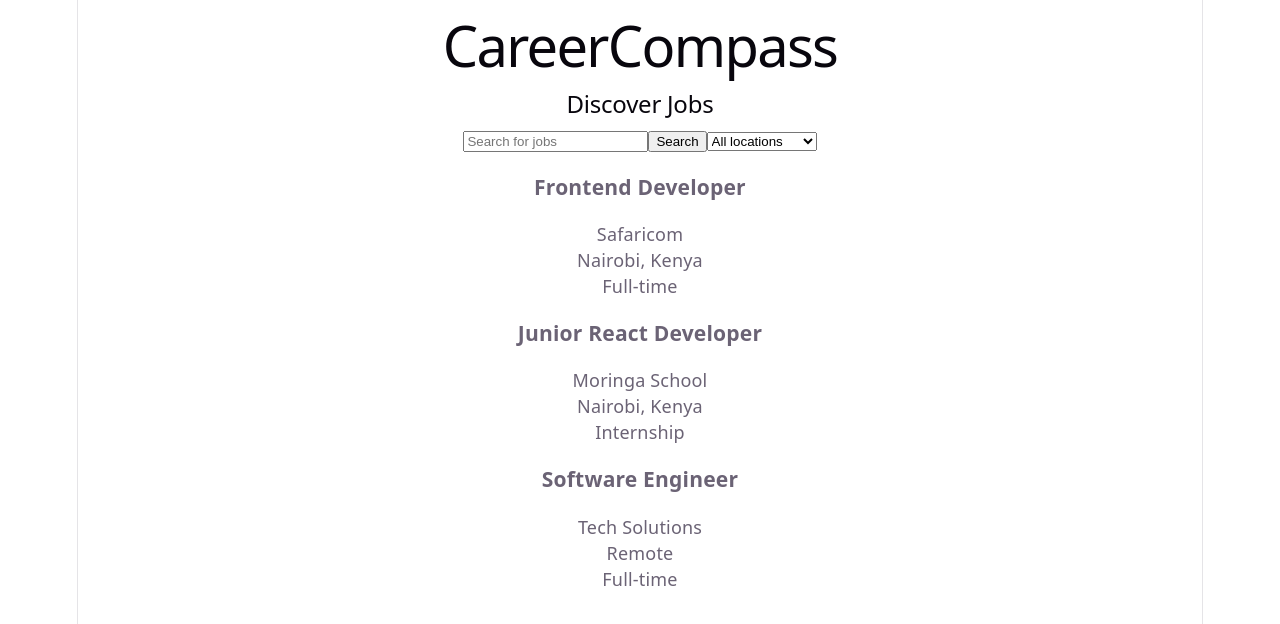
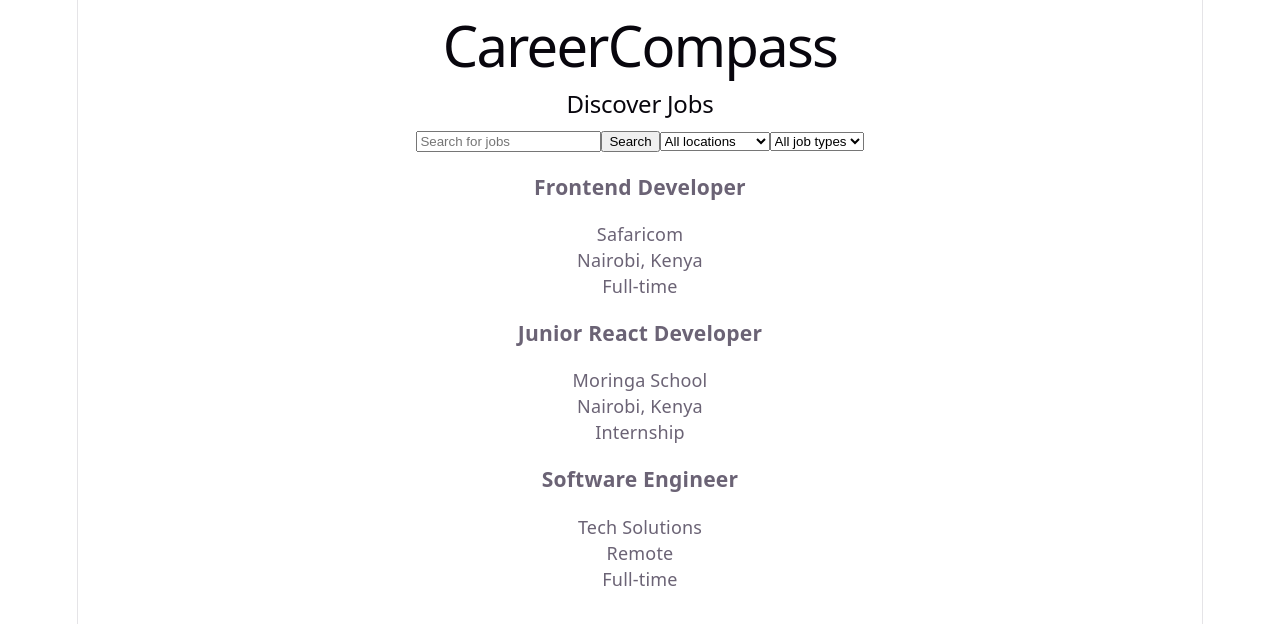
Before and after one commit to CareerCompass-Team/Career-compass, a React (Vite) app: page / in a window 1280 px wide. Shown: the top 624 px of the page. Built offline with nearby package versions, Linux system fonts and the light colour scheme.

Commit message:
Add job type filtering

```diff
--- a/src/App.jsx
+++ b/src/App.jsx
@@ -7,11 +7,13 @@ import jobs from "./data/jobs";
 function App() {
   const [searchTerm, setSearchTerm] = useState("");
   const [location, setLocation] = useState("");
+  const [jobType, setJobType] = useState("");
 
   const filteredJobs = jobs.filter(
     (job) =>
       job.title.toLowerCase().includes(searchTerm.toLowerCase()) &&
-      (location === "" || job.location === location),
+      (location === "" || job.location === location) &&
+      (jobType === "" || job.type === jobType),
   );
 
   return (
@@ -24,6 +26,8 @@ function App() {
         setSearchTerm={setSearchTerm}
         location={location}
         setLocation={setLocation}
+        jobType={jobType}
+        setJobType={setJobType}
       />
 
       <div>
--- a/src/components/SearchBar.jsx
+++ b/src/components/SearchBar.jsx
@@ -1,4 +1,11 @@
-function SearchBar({ searchTerm, setSearchTerm, location, setLocation }) {
+function SearchBar({
+  searchTerm,
+  setSearchTerm,
+  location,
+  setLocation,
+  jobType,
+  setJobType,
+}) {
   return (
     <div>
       <input
@@ -15,6 +22,13 @@ function SearchBar({ searchTerm, setSearchTerm, location, setLocation }) {
         <option value="Nairobi, Kenya">Nairobi, Kenya</option>
         <option value="Remote">Remote</option>
       </select>
+
+      <select value={jobType} onChange={(e) => setJobType(e.target.value)}>
+        <option value="">All job types</option>
+        <option value="Full-time">Full-time</option>
+        <option value="Part-time">Part-time</option>
+        <option value="Internship">Internship</option>
+      </select>
     </div>
   );
 }
```
